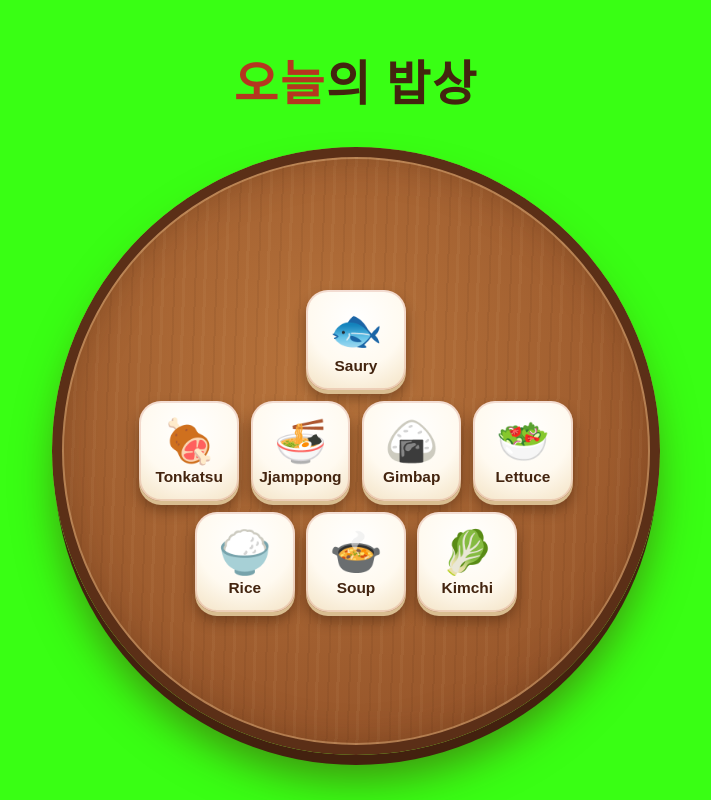
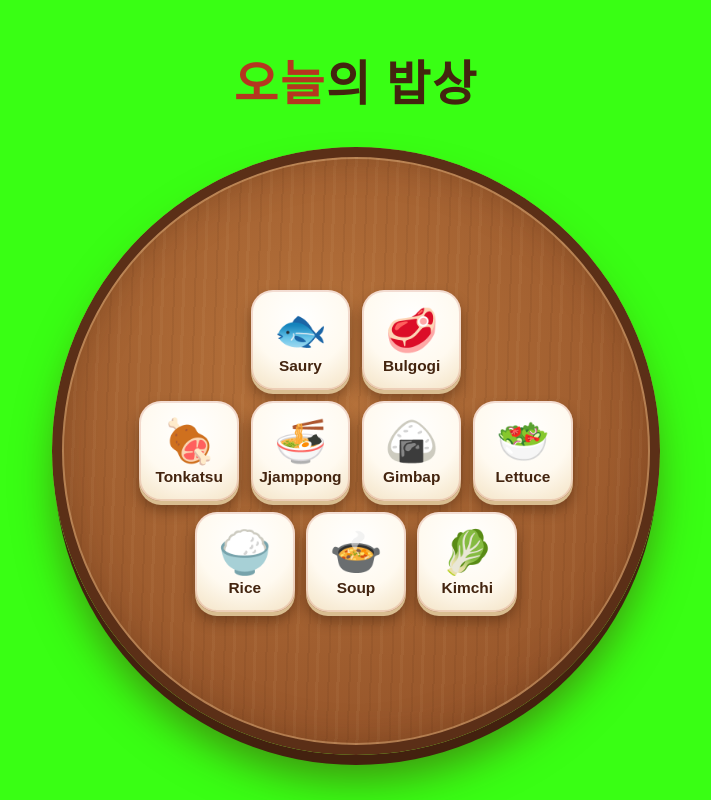
Before and after one commit to iamgyuna/bapsang02, a plain HTML site: page index.html in a window 1280 px wide. Shown: the whole page, without its empty margins (284-995 px from the left). Drawn offline with Linux system fonts and the light colour scheme.

Commit message:
불고기 추가
Co-Authored-By: Claude Opus 5.5 <noreply@anthropic.com>

```diff
--- a/index.html
+++ b/index.html
@@ -135,6 +135,7 @@
     <li><span>🍙</span>Gimbap</li>
     <li><span>🥗</span>Lettuce</li>
     <li><span>🐟</span>Saury</li>
+    <li><span>🥩</span>Bulgogi</li>
   </ul>
 </main>
 
```
